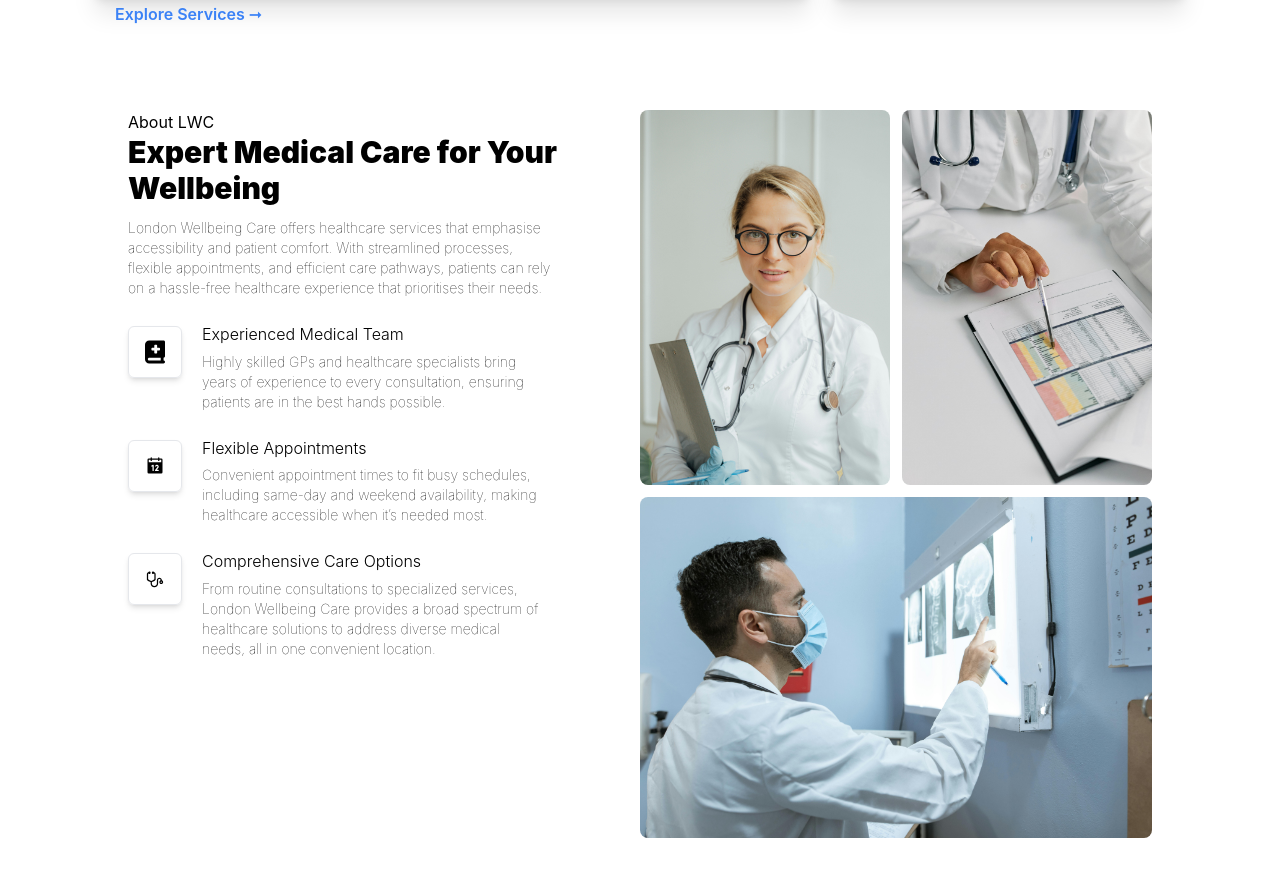
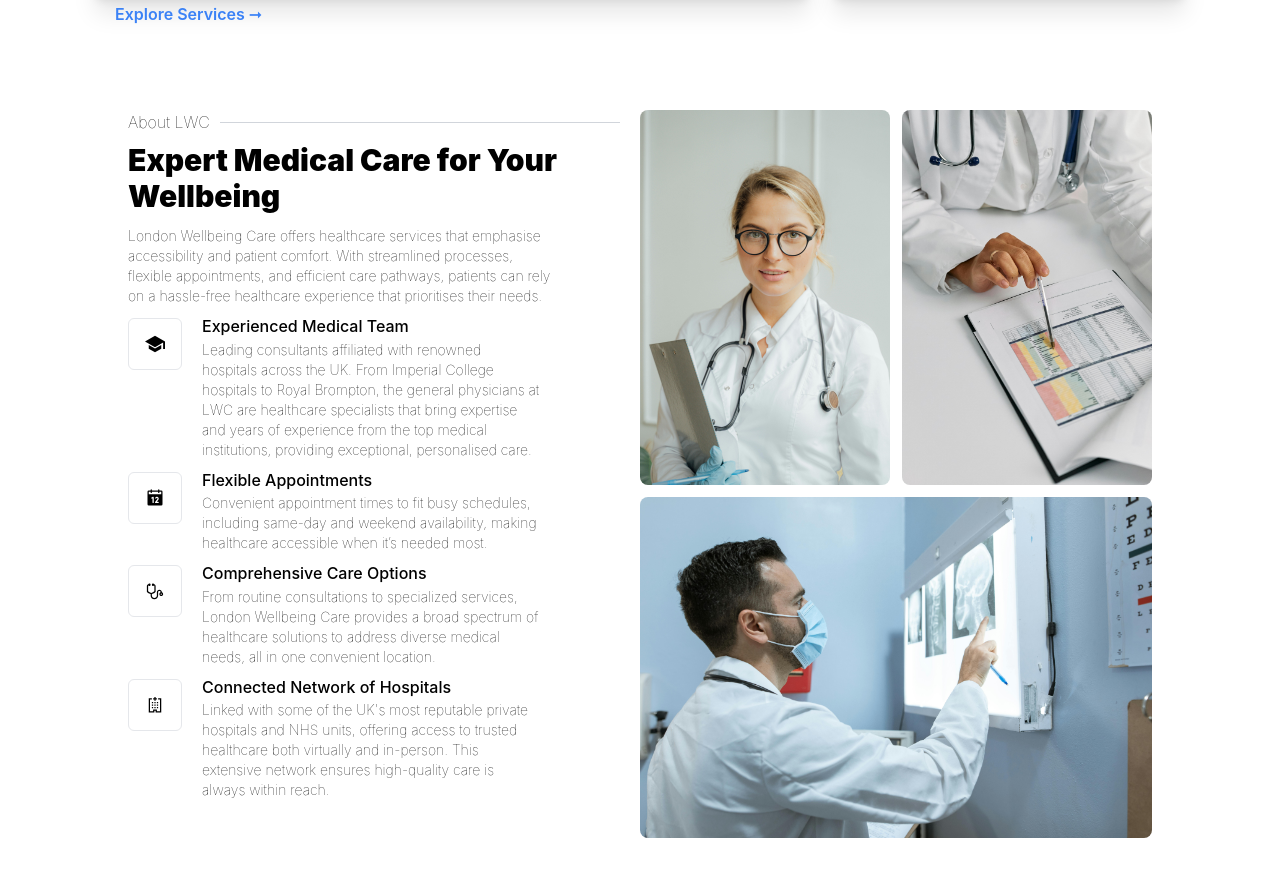
Before and after one commit to blncmusa/lwc-website, a React (Vite) app: page / in a window 1280 px wide. Shown: the part 974-1850 px from the top of the page. Built offline with nearby package versions, Linux system fonts and the light colour scheme; no server answers.

Commit message:
completed about section.

```diff
--- a/package.json
+++ b/package.json
@@ -17,6 +17,7 @@
     "react-dom": "^18.3.1",
     "react-icons": "^5.3.0",
     "react-router-dom": "^6.26.2",
+    "react-scroll": "^1.9.0",
     "zustand": "^5.0.0-rc.2"
   },
   "devDependencies": {
--- a/src/components/Header.tsx
+++ b/src/components/Header.tsx
@@ -3,16 +3,36 @@ import { Link, useLocation } from 'react-router-dom';
 import lwcLogo from '../assets/lwc-logo.png';
 import { FaInstagram, FaFacebook } from 'react-icons/fa';
 import { RiAdminLine } from "react-icons/ri";
+import { useScrollStore } from "../store/scrollStore";
 
 const Header: React.FC = () => {
   const [isMenuOpen, setIsMenuOpen] = useState(false);
   const location = useLocation();
+  const scrollToAbout = useScrollStore((state) => state.scrollToAbout);
 
   const toggleMenu = () => {
     setIsMenuOpen(!isMenuOpen);
   };
 
-  const isActive = (path: string) => location.pathname === path;
+  const isActive = (path: string) => {
+    if (path === '/') {
+      return location.pathname === '/' && !location.hash;
+    }
+    if (path === 'about') {
+      return location.hash === '#sectionAbout';
+    }
+    return location.pathname === path;
+  };
+
+  const handleAboutClick = () => {
+    if (location.pathname === '/') {
+      // Scroll to the About section if already on the homepage
+      scrollToAbout();
+    } else {
+      // Navigate to the homepage, then scroll
+      window.location.href = "/#sectionAbout";
+    }
+  };
 
   return (
     <>
@@ -52,13 +72,23 @@ const Header: React.FC = () => {
                 <ul className="md:flex md:space-x-6 flex-col md:flex-row space-y-2 md:space-y-0 mt-4 md:mt-0">
                   {[
                     { path: '/', label: 'Home' },
-                    { path: '/about', label: 'About' },
+                    { path: 'about', label: 'About' },
                     { path: '/booking', label: 'Booking' },
                     { path: '/contact', label: 'Contact' },
                     { path: '/pricing', label: 'Pricing' },
                     { path: '/services', label: 'Services' },
                   ].map(({ path, label }) => (
                     <li key={path} className="select-none">
+                      {label === 'About' ? (
+                        <span
+                          onClick={handleAboutClick}
+                          className={`cursor-pointer text-gray-600 hover:text-gray-900 block ${
+                            isActive('about') ? 'font-bold' : 'font-extralight'
+                          }`}
+                        >
+                          {label}
+                        </span>
+                      ) : (
                         <Link
                           to={path}
                           className={`text-gray-600 hover:text-gray-900 block ${
@@ -67,6 +97,7 @@ const Header: React.FC = () => {
                         >
                           {label}
                         </Link>
+                      )}
                     </li>
                   ))}
                 </ul>
--- a/src/components/home-components/about-components/AboutImages.tsx
+++ b/src/components/home-components/about-components/AboutImages.tsx
@@ -5,7 +5,7 @@ import Image3 from "../../../assets/doctor-xray.jpg"
 
 export default function AboutImages() {
   return (
-    <div className="grid grid-rows-2 grid-cols-2 gap-3 w-full h-[100%]">
+    <div className="grid grid-rows-2 grid-cols-2 gap-3 w-full h-[100%] pb-[120px]">
       <div className="col-span-1">
         <img src={Image1} alt="Doctor Board" className="w-full h-auto rounded-lg" style={{ display: 'block' }} />
       </div>
--- a/src/components/home-components/about-components/AboutText.tsx
+++ b/src/components/home-components/about-components/AboutText.tsx
@@ -1,24 +1,27 @@
-import { FaBookMedical } from "react-icons/fa6";
+// import { FaBookMedical } from "react-icons/fa6";
 import { PiCalendarFill } from "react-icons/pi";
 import { LiaStethoscopeSolid } from "react-icons/lia";
+import { LiaHospitalSolid } from "react-icons/lia";
+import { IoSchoolSharp } from "react-icons/io5";
 
 export default function AboutText() {
   return (
     <div>
-        <div className="text-black">
-        About LWC
-        </div>
+        <div className='flex items-center mb-2'>
+            <h2 className='font-thin text-1xl pr-[10px] whitespace-nowrap text-black'>About LWC</h2>
+            <hr className="border-t-1 border-gray-300 my-1 w-[400px]" />
+          </div>
         <div>
             <h1 className="text-black text-3xl font-black">Expert Medical Care for Your <br/>Wellbeing</h1>
             <p className="text-black text-sm font-thin my-3 pr-[80px]">London Wellbeing Care offers healthcare services that emphasise accessibility and patient comfort. With streamlined processes, flexible appointments, and efficient care pathways, patients can rely on a hassle-free healthcare experience that prioritises their needs.</p>
             <div>
                 <div className="key-feature-container">
                   <div className="icon-container">
-                    <FaBookMedical className="key-feature-image"/>
+                    <IoSchoolSharp className="key-feature-image w-[10px]" />
                   </div>
                   <div className="key-feature-text">
                     <h1 className="key-feature-title">Experienced Medical Team</h1>
-                    <p className="key-feature-description">Highly skilled GPs and healthcare specialists bring years of experience to every consultation, ensuring patients are in the best hands possible.</p>
+                    <p className="key-feature-description">Leading consultants affiliated with renowned hospitals across the UK. From Imperial College hospitals to Royal Brompton, the general physicians at LWC are healthcare specialists that bring expertise and years of experience from the top medical institutions, providing exceptional, personalised care.</p>
                   </div>
                 </div>
                 <div className="key-feature-container">
@@ -39,6 +42,15 @@ export default function AboutText() {
                     <p className="key-feature-description">From routine consultations to specialized services, London Wellbeing Care provides a broad spectrum of healthcare solutions to address diverse medical needs, all in one convenient location.</p>
                   </div>
                 </div>
+                <div className="key-feature-container">
+                  <div className="icon-container">
+                    <LiaHospitalSolid className="key-feature-image"/>
+                  </div>
+                  <div className="key-feature-text">
+                    <h1 className="key-feature-title">Connected Network of Hospitals</h1>
+                    <p className="key-feature-description">Linked with some of the UK's most reputable private hospitals and NHS units, offering access to trusted healthcare both virtually and in-person. This extensive network ensures high-quality care is always within reach.</p>
+                  </div>
+                </div>
             </div>
         </div>
     </div>
--- a/src/components/home-components/about-components/SectionAbout.tsx
+++ b/src/components/home-components/about-components/SectionAbout.tsx
@@ -1,9 +1,19 @@
 import AboutImages from "./AboutImages"
 import AboutText from "./AboutText"
+import React from 'react'
+import { useScrollStore } from "../../../store/scrollStore.ts"
 
 export default function SectionAbout() {
+
+  const aboutRef = React.useRef(null)
+  const setAboutSectionRef = useScrollStore((state: any) => state.setAboutSectionRef)
+
+  React.useEffect(() => {
+    setAboutSectionRef(aboutRef.current);
+  }, [setAboutSectionRef])
+
   return (
-    <div className="flex w-full max-w-screen-lg mx-auto">
+    <div className="flex w-full max-w-screen-lg mx-auto" id="sectionAbout" ref={aboutRef}>
       <div className="w-1/2">
         <AboutText />
       </div>
--- a/src/index.css
+++ b/src/index.css
@@ -89,7 +89,7 @@ button:focus-visible {
 
 /* key features */
 .key-feature-container {
-  @apply flex items-start my-7 mr-[100px]
+  @apply flex items-start my-3 mr-[100px]
 }
 
 .key-feature-image {
@@ -101,7 +101,7 @@ button:focus-visible {
 }
 
 .key-feature-title {
-  @apply text-black text-[16px] font-light mb-2
+  @apply text-black text-[16px] font-medium mb-1
 }
 
 .key-feature-description {
@@ -109,5 +109,5 @@ button:focus-visible {
 }
 
 .icon-container {
-  @apply border px-4 rounded-md mr-5 shadow-md
+  @apply border px-4 rounded-md mr-5
 }
--- /dev/null
+++ b/src/store/scrollStore.ts
@@ -0,0 +1,22 @@
+import { create } from 'zustand';
+
+interface ScrollStoreState {
+  aboutSectionRef: HTMLElement | null;
+  setAboutSectionRef: (ref: HTMLElement | null) => void;
+  scrollToAbout: () => void;
+}
+
+const useScrollStore = create<ScrollStoreState>((set) => ({
+  aboutSectionRef: null,
+  setAboutSectionRef: (ref) => set({ aboutSectionRef: ref }),
+  scrollToAbout: () => {
+    set((state) => {
+      if (state.aboutSectionRef) {
+        state.aboutSectionRef.scrollIntoView({ behavior: 'smooth' });
+      }
+      return state; // Return the current state to satisfy the type requirement
+    });
+  },
+}));
+
+export { useScrollStore };
```
Also changed, not shown: 1 other file (tests, documents, lock files or other folders). Lines whose indentation alone changed are shown as unchanged.
